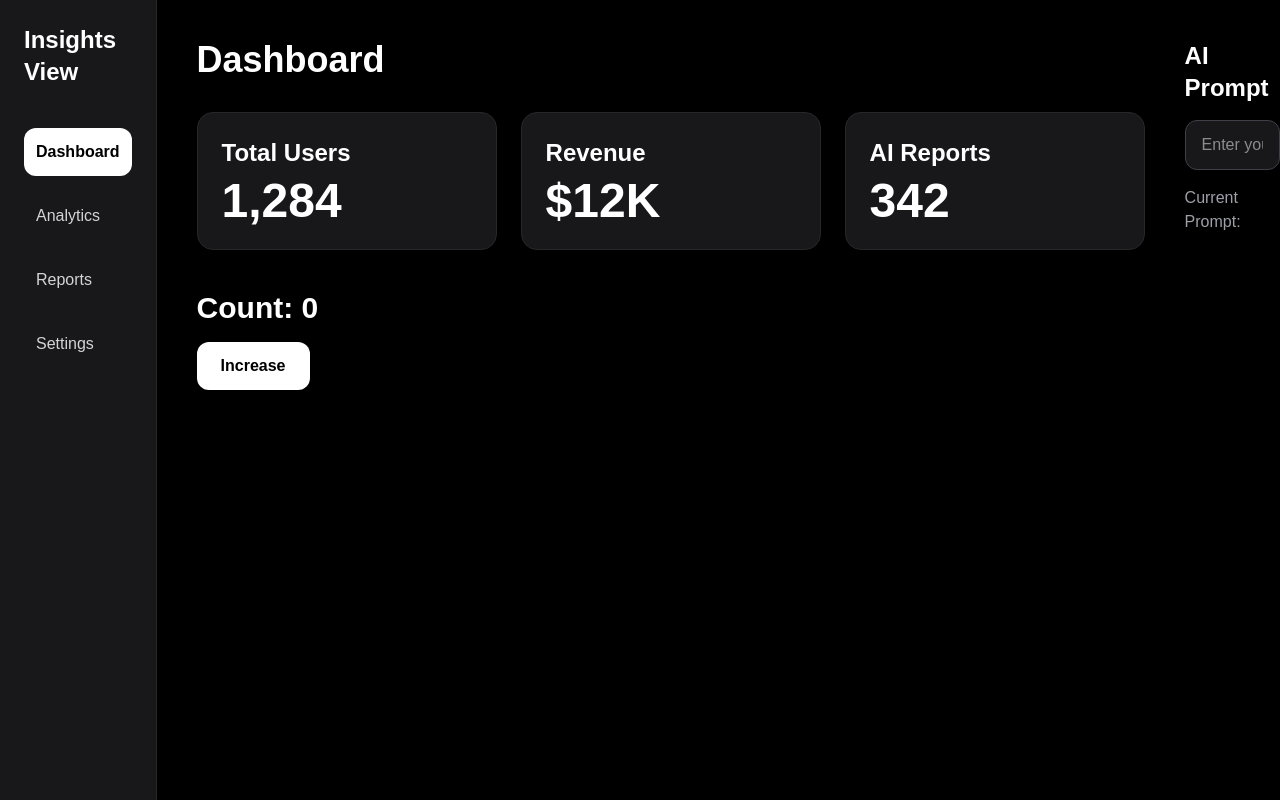
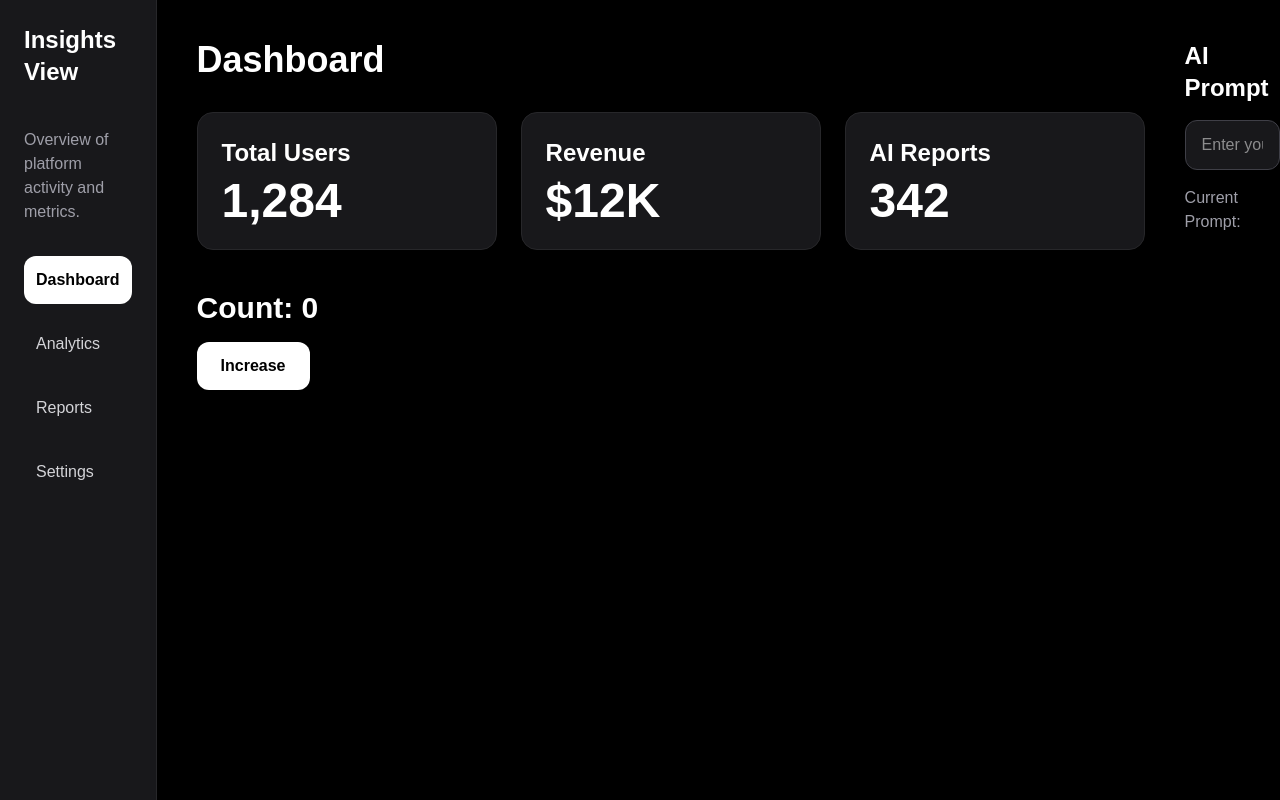
Before and after one commit to atomnoid/InsightsView-AI, a Next.js app in the folder insights-view/: page / in a window 1280 px wide. Built offline with nearby package versions, Linux system fonts and the light colour scheme.

Commit message:
added dynamic view for the application by using activetab state'

```diff
--- a/insights-view/app/page.tsx
+++ b/insights-view/app/page.tsx
@@ -46,6 +46,29 @@ export default function Home() {
       {/* SIDEBAR */}
       <div className="w-[250px] bg-zinc-900 p-6 border-r border-zinc-800">
         <h1 className="text-2xl font-bold mb-10">Insights View</h1>
+        {activeTab === "Dashboard" && (
+          <p className="text-zinc-400 mb-8">
+            Overview of platform activity and metrics.
+          </p>
+        )}
+
+        {activeTab === "Analytics" && (
+          <p className="text-zinc-400 mb-8">
+            AI-generated analytics and user insights.
+          </p>
+        )}
+
+        {activeTab === "Reports" && (
+          <p className="text-zinc-400 mb-8">
+            Exported reports and business summaries.
+          </p>
+        )}
+
+        {activeTab === "Settings" && (
+          <p className="text-zinc-400 mb-8">
+            Manage platform preferences and account settings.
+          </p>
+        )}
 
         {/* Navigation links for each dashboard section. */}
         <div className="space-y-4">
```
